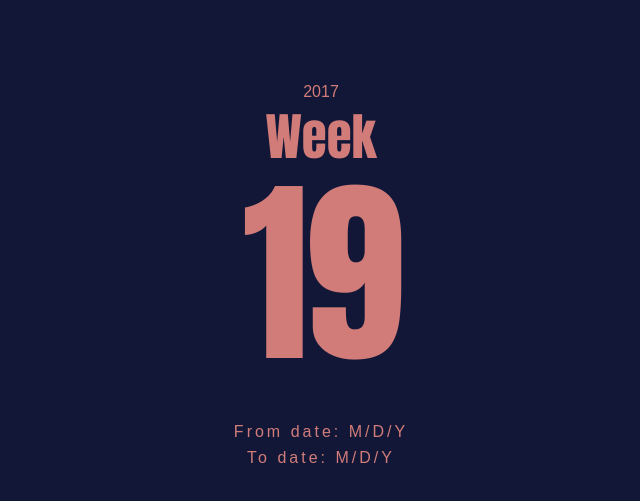
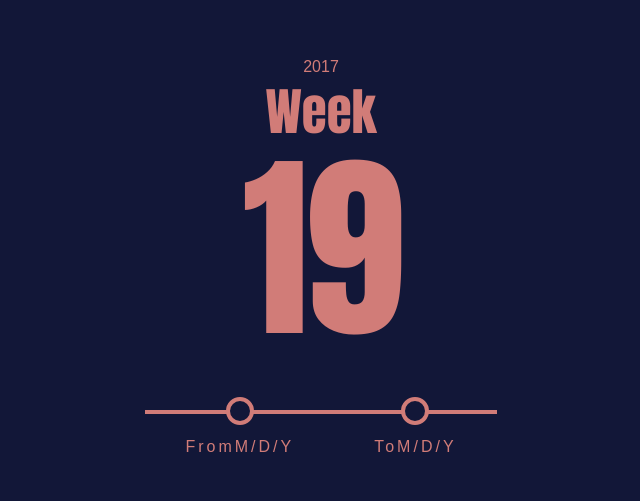
Before and after one commit to Avelar/week-number, a plain HTML site: page index.html in a window 1280 px wide. Shown: the part 123-624 px from the top of the page, without its empty margins (319-959 px from the left). Drawn offline with Linux system fonts and the light colour scheme.

Commit message:
rewrite timeline styles

```diff
--- a/css/application.css
+++ b/css/application.css
@@ -35,7 +35,7 @@ h2.container-week-label {
   line-height: 1;
   margin-top: 10px;
 }
-.container-fromto--item {
+.timeline-container--item {
   font-weight: normal;
   letter-spacing: 3px;
   line-height: 26px;
@@ -50,3 +50,31 @@ h2.container-week-label {
   justify-content: center;
   align-items: center;
 }
+.timeline-container{
+  list-style-type: none;
+  display: flex;
+  align-items: center;
+  justify-content: center;
+  padding: 0;
+}
+.timeline-container--item---date {
+  padding: 20px 40px;
+  display: flex;
+  justify-content: center;
+  border-top: 4px solid #D17C78;
+  position: relative;
+  transition: all 200ms ease-in;
+}
+.timeline-container--item---date:before {
+  content: "";
+  width: 20px;
+  height: 20px;
+  background-color: #121738;
+  border-radius: 20px;
+  border: 4px solid #D17C78;
+  position: absolute;
+  top: -17px;
+  transition: all 200ms ease-in;
+}
+li { transition: all 200ms ease-in; }
+li .status { border-top: 4px solid #D17C78; }
--- a/index.html
+++ b/index.html
@@ -38,14 +38,20 @@
         Week
       </h2>
       <h1 class="container-week"></h1>
-      <div class="container-fromto">
-        <p class="container-fromto--item">
-          From date: <span class="from-date">M/D/Y</span>
-        </p>
-        <p class="container-fromto--item">
-          To date: <span class="to-date">M/D/Y</span>
-        </p>
-      </div>
+      <ul class="timeline-container">
+        <li class="timeline-container--item">
+          <div class="timeline-container--item---date">
+            <span class="item-block from-date--label">From</span>
+            <span class="item-block from-date--number">M/D/Y</span>
+          </div>
+        </li>
+        <li class="timeline-container--item">
+          <div class="timeline-container--item---date">
+            <span class="item-block to-date--label">To</span>
+            <span class="item-block to-date--number">M/D/Y</span>
+          </div>
+        </li>
+      </ul>
     </div>
 
     <script src="js/lib/jquery.min.js"></script>
```
